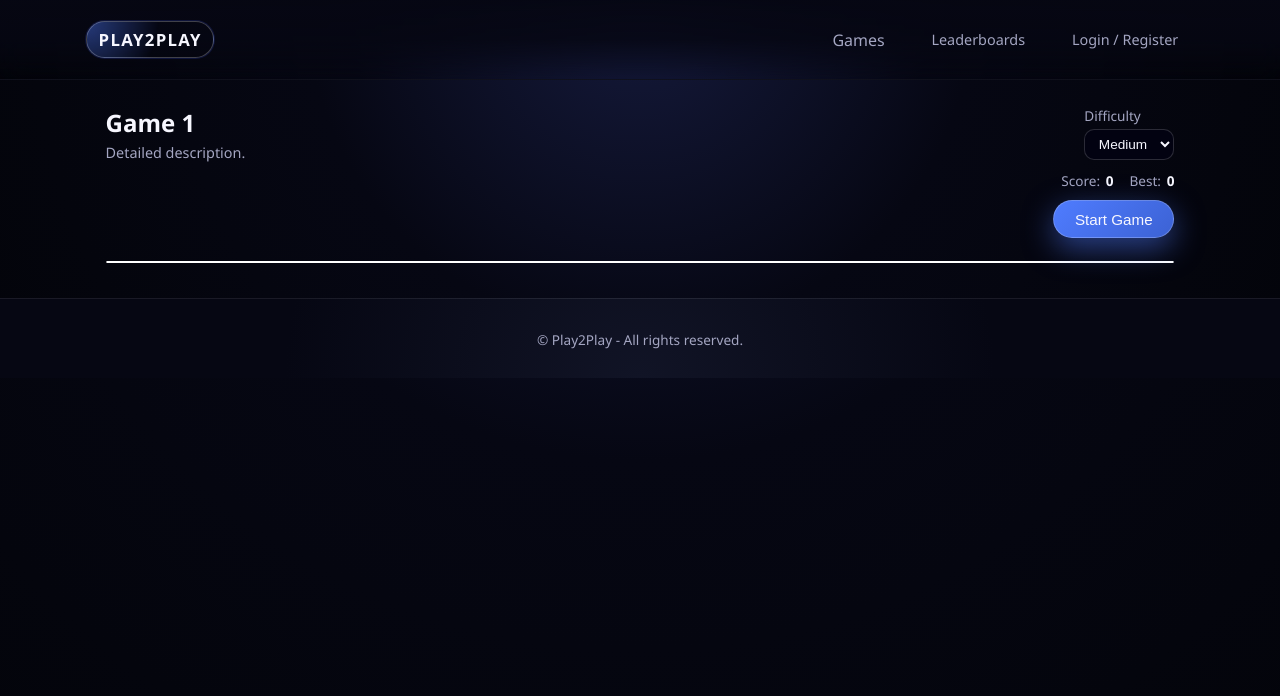
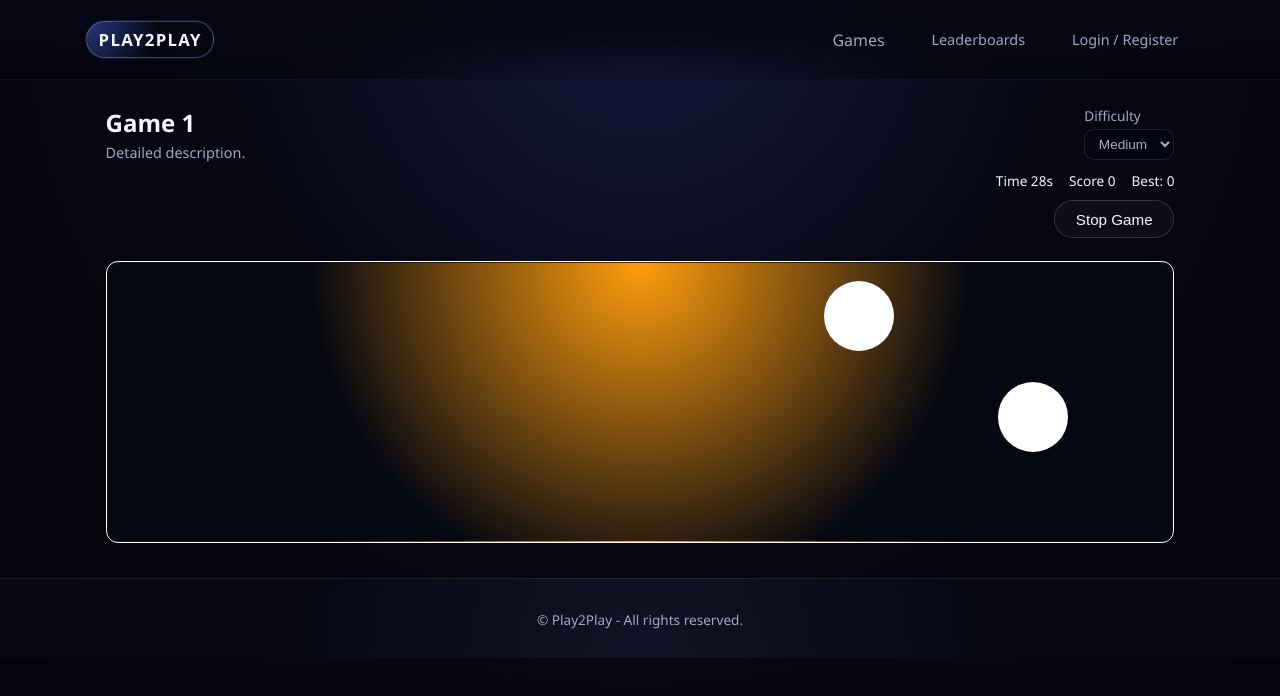
Before and after one commit to jeremyjacob101/FSWDstage2, a plain HTML site: page html/game-1.html in a window 1280 px wide. Both pictures are taken after a click on the button "Start Game". Drawn offline with Linux system fonts and the light colour scheme.

Commit message:
feat: Add 'Click Targets' game with difficulty settings, score tracking, and leaderboard integration.

```diff
--- a/html/game-1.html
+++ b/html/game-1.html
@@ -34,13 +34,17 @@
                     </div>
 
                     <div class="scoreboard">
-                        <div class="score-item">
-                            <span class="score-label">Score:</span>
-                            <span class="score-value" id="game-score">0</span>
+                        <div class="stat-item">
+                            <span class="stat-label">Time</span>
+                            <span class="stat-value" id="game-timer">30</span>s
                         </div>
-                        <div class="score-item">
-                            <span class="score-label">Best:</span>
-                            <span class="score-value" id="game-best-score">0</span>
+                        <div class="stat-item">
+                            <span class="stat-label">Score</span>
+                            <span class="stat-value" id="game-score">0</span>
+                        </div>
+                        <div class="stat-item">
+                            <span class="stat-label">Best:</span>
+                            <span class="stat-value" id="game-best-score">0</span>
                         </div>
                     </div>
 
@@ -49,12 +53,20 @@
             </section>
 
             <section class="game-area-wrapper">
-                <!-- Fill game-1 later-->
+                <div id="game-area" class="game-area">
+                    <!-- Targets spawn here automatically -->
+                    <div class="game-instructions">
+                        <h2>Click the Target!</h2>
+                        <p>Click on the circles as fast as you can before they disappear.</p>
+                        <p>Choose your difficulty and press "Start Game".</p>
+                    </div>
+                </div>
             </section>
         </div>
     </main>
 
     <embed src="../html/components/footer.html" style="width: 100%; border: 0; height: 80px;">
+    <script src="../js/game-1.js"></script>
 </body>
 
 </html>
--- /dev/null
+++ b/js/game-1.js
@@ -0,0 +1,304 @@
+// ============================================
+// CONFIGURATION
+// ============================================
+
+const GAME_CONFIG = {
+    easy: {
+        targetSize: 100,
+        targetDuration: 3000,
+        spawnDelay: 1500,
+        pointsPerHit: 10,
+        missedPenalty: -5,
+        backgroundColor: "#4CAF50"  // Green for Easy
+    },
+    medium: {
+        targetSize: 70,
+        targetDuration: 2000,
+        spawnDelay: 1000,
+        pointsPerHit: 20,
+        missedPenalty: -10,
+        backgroundColor: "#FF9800"  // Orange for Medium
+    },
+    hard: {
+        targetSize: 40,
+        targetDuration: 1000,
+        spawnDelay: 700,
+        pointsPerHit: 50,
+        missedPenalty: -20,
+        backgroundColor: "#F44336"  // Red for Hard
+    }
+};
+
+// ============================================
+// GLOBAL VARIABLES
+// ============================================
+
+let score = 0;
+let gameActive = false;
+let currentSettings = null;
+let targetsHit = 0;
+let targetsMissed = 0;
+let spawnTimer = null; // To track and cancel the next spawn
+let gameTimerInterval = null; // To track the countdown
+let timeLeft = 30;
+const GAME_DURATION = 30; // Seconds
+
+let instructionsElement = document.querySelector(".game-instructions");
+
+// ============================================
+// INITIALIZATION
+// ============================================
+
+const startBtn = document.getElementById("game-start-btn");
+const difficultySelect = document.getElementById("difficulty-select");
+const scoreDisplay = document.getElementById("game-score");
+const timerDisplay = document.getElementById("game-timer");
+const bestScoreDisplay = document.getElementById("game-best-score");
+const gameArea = document.querySelector(".game-area-wrapper .game-area"); // targeted selection
+
+// Start Button Listener
+startBtn.addEventListener("click", () => {
+    if (!gameActive) {
+        startGame();
+    } else {
+        endGame();
+    }
+});
+
+// ============================================
+// GAME FUNCTIONS
+// ============================================
+
+function startGame() {
+    // Get difficulty
+    const difficulty = difficultySelect.value;
+    currentSettings = GAME_CONFIG[difficulty];
+
+    // Reset state
+    score = 0;
+    targetsHit = 0;
+    targetsMissed = 0;
+    timeLeft = GAME_DURATION;
+    gameActive = true;
+
+    // Update UI
+    startBtn.textContent = "Stop Game";
+    startBtn.classList.remove("primary-btn");
+    startBtn.classList.add("secondary-btn");
+
+    // Hide instructions
+    if (instructionsElement) instructionsElement.style.display = "none";
+
+    // Disable controls
+    difficultySelect.disabled = true;
+
+    // Set background color
+    if (gameArea) gameArea.style.backgroundColor = currentSettings.backgroundColor;
+
+    // Update stats
+    updateScoreDisplay();
+    updateTimerDisplay();
+    loadBestScore(difficulty);
+
+    // Start game loop
+    spawnTarget();
+    startTimer();
+}
+
+function startTimer() {
+    gameTimerInterval = setInterval(() => {
+        timeLeft--;
+        updateTimerDisplay();
+
+        if (timeLeft <= 0) {
+            endGame();
+        }
+    }, 1000);
+}
+
+function spawnTarget() {
+    if (!gameActive) return;
+
+    const target = document.createElement("div");
+    target.className = "target";
+
+    // Apply styles
+    target.style.width = currentSettings.targetSize + "px";
+    target.style.height = currentSettings.targetSize + "px";
+    target.style.borderRadius = "50%";
+    target.style.backgroundColor = "#fff";
+    target.style.position = "absolute";
+    target.style.cursor = "pointer";
+    target.style.transition = "transform 0.1s";
+
+    // Random Position (Safe bounds)
+    const maxX = gameArea.clientWidth - currentSettings.targetSize;
+    const maxY = gameArea.clientHeight - currentSettings.targetSize;
+
+    target.style.left = Math.max(0, Math.random() * maxX) + "px";
+    target.style.top = Math.max(0, Math.random() * maxY) + "px";
+
+    // Click Event
+    target.addEventListener("click", (e) => {
+        e.stopPropagation(); // Prevent bubbling if needed
+        hitTarget(target);
+    });
+
+    // Hover Effects
+    target.addEventListener("mouseenter", () => {
+        target.style.transform = "scale(1.1)";
+    });
+    target.addEventListener("mouseleave", () => {
+        target.style.transform = "scale(1)";
+    });
+
+    // Add to DOM
+    gameArea.appendChild(target);
+
+    // Auto-remove after duration
+    const removeTimer = setTimeout(() => {
+        if (target.parentNode && gameActive) {
+            target.remove();
+            missTarget();
+        } else if (target.parentNode) {
+            // Clean up if game ended but target exists
+            target.remove();
+        }
+    }, currentSettings.targetDuration);
+
+    // Schedule next spawn
+    spawnTimer = setTimeout(() => {
+        spawnTarget();
+    }, currentSettings.spawnDelay);
+}
+
+function hitTarget(target) {
+    if (!gameActive) return;
+
+    targetsHit++;
+    score += currentSettings.pointsPerHit;
+    updateScoreDisplay();
+
+    // Success Animation
+    target.style.backgroundColor = "#66BB6A"; // Brighter green HIT
+    target.style.transform = "scale(0)";
+    target.style.pointerEvents = "none"; // Prevent double clicks
+
+    setTimeout(() => {
+        if (target.parentNode) target.remove();
+    }, 200);
+}
+
+function missTarget() {
+    if (!gameActive) return;
+
+    targetsMissed++;
+    score += currentSettings.missedPenalty;
+    if (score < 0) score = 0;
+    updateScoreDisplay();
+}
+
+function endGame() {
+    gameActive = false;
+    clearTimeout(spawnTimer); // Stop future spawns
+    clearInterval(gameTimerInterval); // Stop timer
+
+    // Update UI
+    startBtn.textContent = "Start Game";
+    startBtn.classList.add("primary-btn");
+    startBtn.classList.remove("secondary-btn");
+
+    // Show instructions again
+    if (instructionsElement) instructionsElement.style.display = "block";
+
+    // Re-enable controls
+    difficultySelect.disabled = false;
+
+    // Clean up remaining targets
+    const targets = gameArea.querySelectorAll(".target");
+    targets.forEach(target => target.remove());
+
+    // Save Score
+    saveBestScore();
+
+    // Reset background (optional, or keep color)
+    // gameArea.style.backgroundColor = "";
+
+    // Game Over Message
+    // Using a simpler alert or custom modal in future
+    alert(`Game Over!\n\nScore: ${score}\nHit: ${targetsHit}\nMissed: ${targetsMissed}`);
+}
+
+function updateScoreDisplay() {
+    scoreDisplay.textContent = score;
+}
+
+function updateTimerDisplay() {
+    if (timerDisplay) timerDisplay.textContent = timeLeft;
+}
+
+function saveBestScore() {
+    const session = getSession();
+    if (!session) return;
+
+    const difficulty = difficultySelect.value;
+    const key = `${session.username}-game1-${difficulty}-best`;
+    const currentBest = parseInt(localStorage.getItem(key) || "0");
+
+    // 1. Local Best Score (Personal Record)
+    if (score > currentBest) {
+        localStorage.setItem(key, score);
+        bestScoreDisplay.textContent = score;
+        // Optional: celebratory message
+    }
+
+    // 2. Global Leaderboard Update
+    updateGlobalLeaderboard(session.username, score);
+}
+
+function updateGlobalLeaderboard(username, newScore) {
+    const LEADERBOARD_KEY = "leaderboard_data";
+    let data = JSON.parse(localStorage.getItem(LEADERBOARD_KEY) || "{}");
+
+    // Structure initialization if missing
+    if (!data.game_1) {
+        data.game_1 = { title: "Game 1", scores: [] };
+    }
+
+    // Add new score entry
+    data.game_1.scores.push({
+        username: username,
+        score: newScore,
+        date: new Date().toISOString()
+    });
+
+    // Save back
+    localStorage.setItem(LEADERBOARD_KEY, JSON.stringify(data));
+}
+
+function loadBestScore(difficulty) {
+    const session = getSession();
+    if (!session) return;
+
+    const key = `${session.username}-game1-${difficulty}-best`;
+    const bestScore = localStorage.getItem(key) || "0";
+
+    bestScoreDisplay.textContent = bestScore;
+}
+
+function getSession() {
+    try {
+        return JSON.parse(localStorage.getItem("session"));
+    } catch {
+        return null;
+    }
+}
+
+// Initial Load
+if (difficultySelect) {
+    loadBestScore(difficultySelect.value);
+
+    difficultySelect.addEventListener("change", (e) => {
+        loadBestScore(e.target.value);
+    });
+}
```
Also changed, not shown: html/leaderboards.html (+4 -4 lines), js/leaderboards.js (+15 -22 lines).
